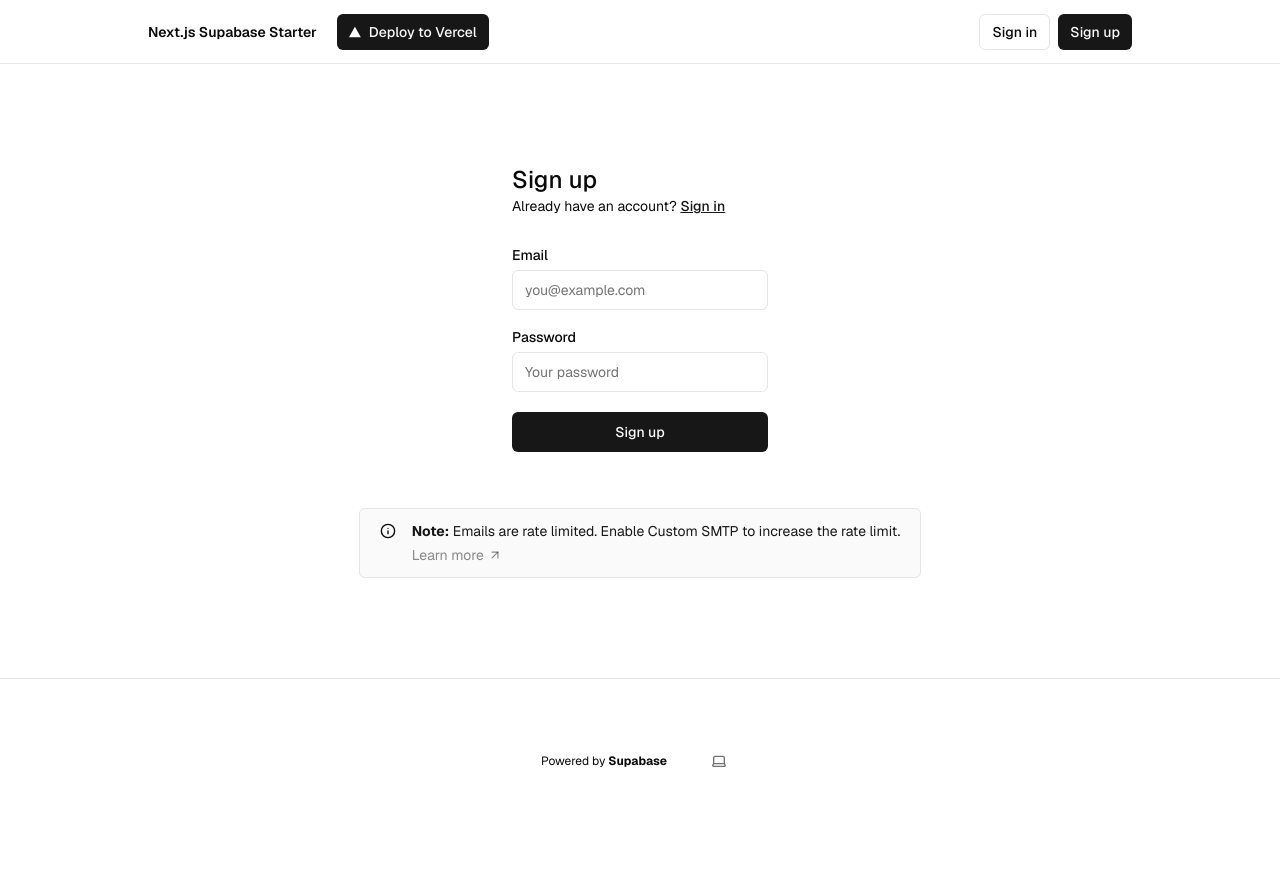
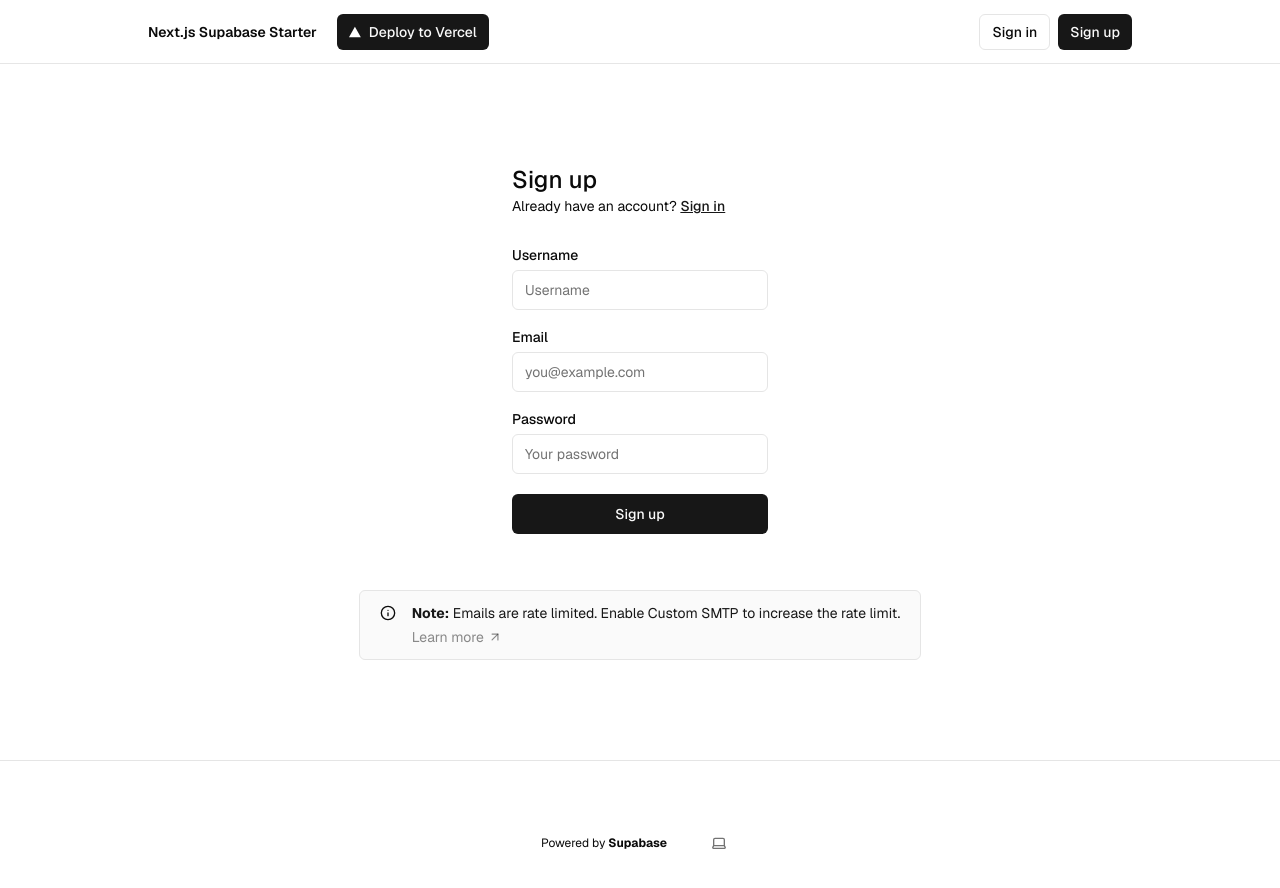
Before and after one commit to rakenduste-programmeerimine-2024/flashcards, a Next.js app: page /sign-up in a window 1280 px wide. Shown: the top 888 px of the page. Before the commit the page ends 843 px from the top, so only its background shows below. Built offline with nearby package versions, Linux system fonts and the light colour scheme; no server answers.

Commit message:
feat: add homepage after signing in

```diff
--- a/app/(auth-pages)/sign-up/page.tsx
+++ b/app/(auth-pages)/sign-up/page.tsx
@@ -32,6 +32,12 @@ export default async function Signup(props: {
           </Link>
         </p>
         <div className="flex flex-col gap-2 [&>input]:mb-3 mt-8">
+        <Label htmlFor="displayname">Username</Label>
+          <Input
+            name="displayname"
+            placeholder="Username"
+            required
+          />
           <Label htmlFor="email">Email</Label>
           <Input
             name="email"
--- a/app/actions.ts
+++ b/app/actions.ts
@@ -49,7 +49,8 @@ export const signInAction = async (formData: FormData) => {
     return encodedRedirect("error", "/sign-in", error.message)
   }
 
-  return redirect("/protected")
+  // return redirect("/protected")
+  return redirect("/homepage")
 }
 
 export const forgotPasswordAction = async (formData: FormData) => {
--- /dev/null
+++ b/app/homepage/page.tsx
@@ -0,0 +1,25 @@
+import FetchDataSteps from "@/components/tutorial/fetch-data-steps"
+import { createClient } from "@/utils/supabase/server"
+import { InfoIcon } from "lucide-react"
+import { redirect } from "next/navigation"
+
+export default async function HomePage() {
+  const supabase = await createClient()
+
+  const {
+    data: { user },
+  } = await supabase.auth.getUser()
+
+  if (!user) {
+    return redirect("/sign-in")
+  }
+
+  return (
+    <div className="flex-1 w-full flex flex-col gap-12">
+      <div className="flex flex-col gap-2 items-start">
+        <h2 className="font-bold text-2xl mb-4">see on koduleht sisseloginud kasutajatele!</h2>
+        <h3 className="text-2xl mb-4">sets</h3>
+      </div>
+    </div>
+  )
+}
```
